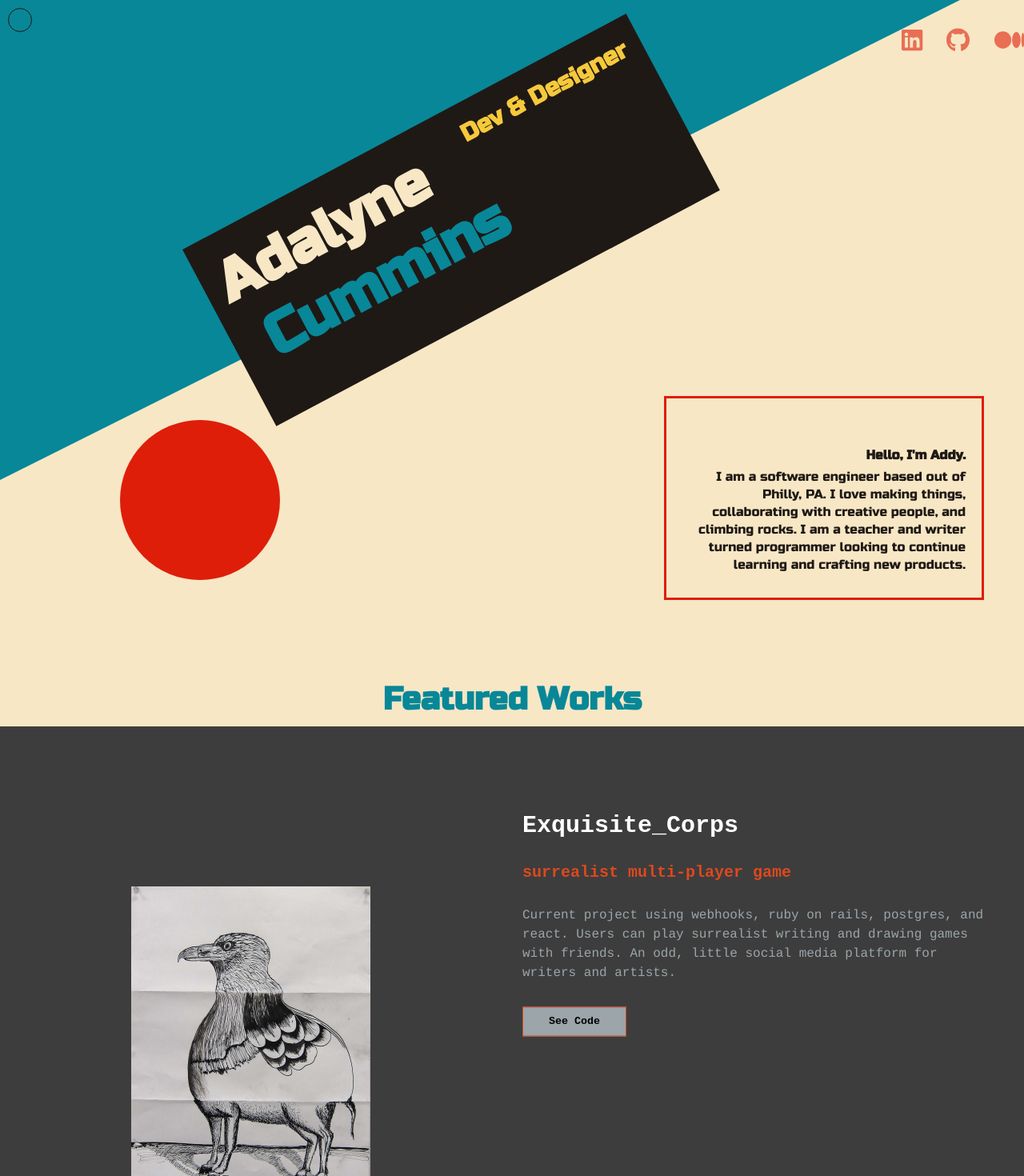
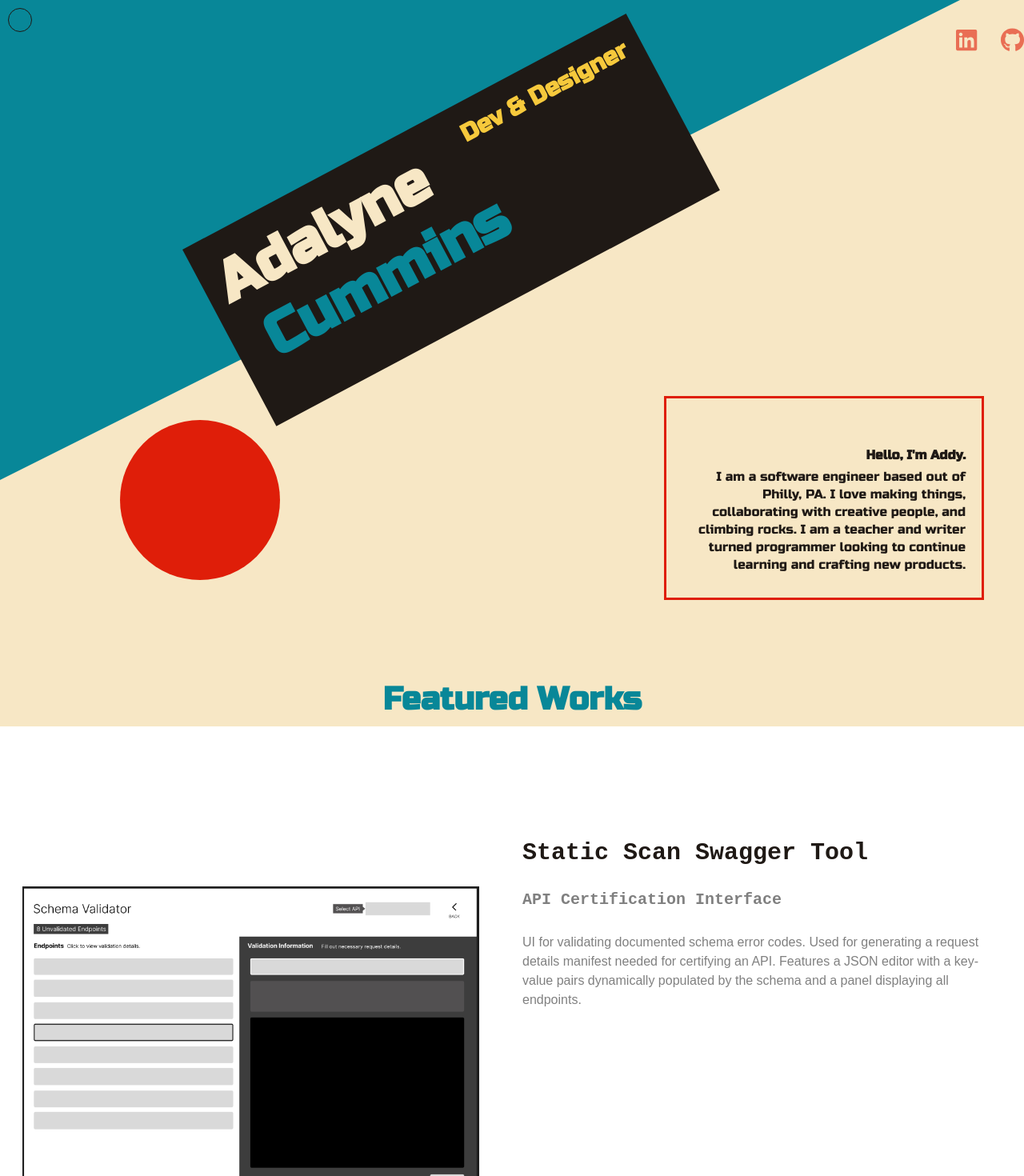
Before and after one commit to ad-800/animated-portfolio24, a React (Vite) app in the folder composition/: page / in a window 1280 px wide. Shown: the top 1470 px of the page at 80% size. Built offline with nearby package versions, Linux system fonts and the light colour scheme; a web font is replaced by a local one.

Commit message:
clean up code

```diff
--- a/composition/index.html
+++ b/composition/index.html
@@ -8,7 +8,7 @@
     <link href="https://fonts.googleapis.com/css2?family=Corben:wght@400;700&display=swap" rel="stylesheet">
     <link href="https://fonts.googleapis.com/css2?family=Russo+One&display=swap" rel="stylesheet">
     <meta name="viewport" content="width=device-width, initial-scale=1.0" />
-    <title>Vite + React</title>
+    <title>Composition</title>
   </head>
   <body>
     <div id="root"></div>
--- a/composition/src/components/home/home.jsx
+++ b/composition/src/components/home/home.jsx
@@ -2,7 +2,6 @@ import './home.scss'
 import { FontAwesomeIcon } from '@fortawesome/react-fontawesome'
 import { faLinkedin } from '@fortawesome/free-brands-svg-icons'
 import { faGithub } from '@fortawesome/free-brands-svg-icons'
-import { faMedium } from '@fortawesome/free-brands-svg-icons'
 import { motion } from 'framer-motion'
 
 const Home = () => {
@@ -45,9 +44,8 @@ const Home = () => {
     <div className='home'>
       <div className='navbar'>
         <div className='social'>
-          <FontAwesomeIcon icon={faLinkedin} className='brand'/>
-          <FontAwesomeIcon icon={faGithub} className='brand' />
-          <FontAwesomeIcon icon={faMedium} className='brand' />
+          <a target="_blank" href="https://www.linkedin.com/in/adalynecummins/"><FontAwesomeIcon icon={faLinkedin} className='brand'/></a>
+          <a target="_blank" href="https://github.com/ad-800"><FontAwesomeIcon icon={faGithub} className='brand' /></a>
         </div>
       </div>
       <motion.div
@@ -71,7 +69,7 @@ const Home = () => {
         <h2 className='subtitle'>Dev & Designer</h2>
       </div>
       <div className="about">
-        <p style={{ marginBottom: '5px' }}><b>Hello, I'm Addy.</b></p>
+        <p style={{ marginBottom: '5px' }}><b>Hello, I&apos;m Addy.</b></p>
         <p>
           I am a software engineer based out of Philly, PA. I love making things, collaborating with creative people, and climbing rocks. I am a teacher and writer turned programmer looking to continue learning and crafting new products.
         </p>
--- a/composition/src/components/portfolio/animation.jsx
+++ b/composition/src/components/portfolio/animation.jsx
@@ -1,5 +1,4 @@
 import './animation.scss'
-import { motion } from 'framer-motion'
 
 const Animation = () => {
   return (
--- a/composition/src/components/portfolio/constants.js
+++ b/composition/src/components/portfolio/constants.js
@@ -1,12 +1,4 @@
 export const items = [
-  {
-    id: 'exquisite-corps',
-    title: 'Exquisite_Corps',
-    subtitle: 'surrealist multi-player game',
-    buttonText: 'See Code',
-    image: 'exquisite-corps.jpg',
-    description: 'Current project using webhooks, ruby on rails, postgres, and react. Users can play surrealist writing and drawing games with friends. An odd, little social media platform for writers and artists.'
-  },
   {
     id: 'static-scan-tool',
     title: 'Static Scan Swagger Tool',
@@ -31,6 +23,15 @@ export const items = [
     description: 'This portfolio uses the framer-motion animation libary for scroll, spring, and tranformation effects. Inspired by the graphic and typographic styles of the constructivism art movement.'
   },
   {
+    id: 'exquisite-corps',
+    title: 'Exquisite_Corps',
+    subtitle: 'surrealist multi-player game',
+    buttonText: 'See Code',
+    buttonLink: 'https://github.com/ad-800/eqxcorps',
+    image: 'exquisite-corps.jpg',
+    description: 'Current project using webhooks, ruby on rails, postgres, and react. Users can play surrealist writing and drawing games with friends. An odd, little social media platform for writers and artists.'
+  },
+  {
     id: 'story-book-portfolio',
     title: 'STORY BOOK PORTFOLIO',
     subtitle: 'Early Career Projects',
--- a/composition/src/components/portfolio/portfolio.jsx
+++ b/composition/src/components/portfolio/portfolio.jsx
@@ -51,7 +51,7 @@ const Single = ({ item }) => {
             <h2>{item.title}</h2>
             <h3>{item.subtitle}</h3>
             <p>{item.description}</p>
-            {item.buttonText && <a href={item.buttonLink}><button>{item.buttonText}</button></a>}
+            {item.buttonText && <a target="_blank" href={item.buttonLink}><button>{item.buttonText}</button></a>}
           </motion.div>
         </div>
       </div>
```
